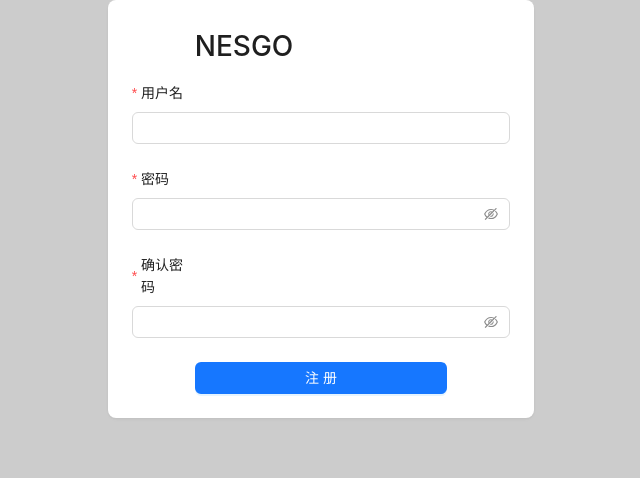
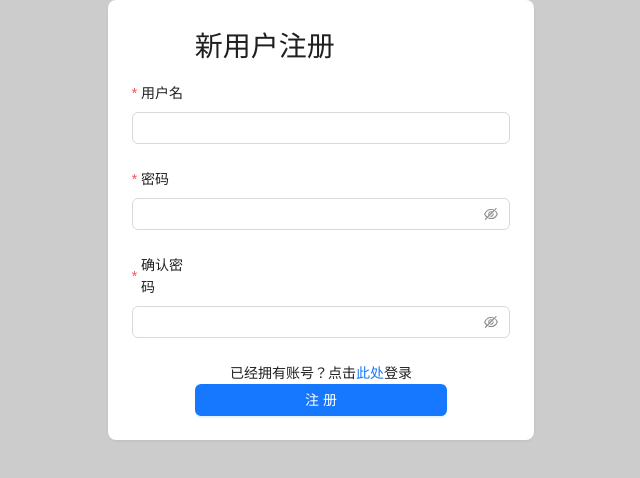
Before and after one commit to StellarisJAY/nesgo, a Vue app in the folder ui/: page /register in a window 1280 px wide. Shown: the top 478 px of the page, without its empty margins (319-959 px from the left). Built offline with nearby package versions, Linux system fonts and the light colour scheme.

Commit message:
chore: login register links

```diff
--- a/ui/src/pages/loginPage.vue
+++ b/ui/src/pages/loginPage.vue
@@ -18,6 +18,11 @@
                         <a-input-password v-model:value="formState.password" />
                     </a-form-item>
                     <a-row>
+                      <a-col :offset="4" :span="16" style="text-align: center">
+                        新用户？点击<RouterLink to="/register">此处</RouterLink>注册
+                      </a-col>
+                    </a-row>
+                    <a-row>
                         <a-col :offset="4" :span="16">
                             <a-button type="primary" id="loginButton" html-type="submit">登录</a-button>
                         </a-col>
@@ -36,6 +41,7 @@ import api from '../api/request';
 import tokenStorage from '../api/token';
 import { message } from 'ant-design-vue';
 import router from '../router';
+import {RouterLink} from "vue-router";
 
 export default {
     components: {
@@ -47,6 +53,7 @@ export default {
         AFormItem: Form.Item,
         AInput: Input,
         AInputPassword: Input.Password,
+        RouterLink,
     },
     data() {
         return {
--- a/ui/src/pages/registerPage.vue
+++ b/ui/src/pages/registerPage.vue
@@ -5,7 +5,7 @@
             <a-card :bordered="false">
                 <a-row>
                     <a-col :offset="4" :span="16">
-                        <h1>NESGO</h1>
+                        <h1>新用户注册</h1>
                     </a-col>
                 </a-row>
                 <a-form layout="vertical" :model="formState" name="basic" :label-col="{ span: 4 }" autocomplete="off"
@@ -21,6 +21,11 @@
                     <a-form-item label="确认密码" name="confirm" :rules="rules.confirmPass">
                         <a-input-password v-model:value="formState.confirmPassword" />
                     </a-form-item>
+                    <a-row>
+                      <a-col :span="16" :offset="4" style="text-align: center">
+                        已经拥有账号？点击<RouterLink to="/login">此处</RouterLink>登录
+                      </a-col>
+                    </a-row>
                     <a-row>
                         <a-col :offset="4" :span="16">
                             <a-button type="primary" style="width: 100%;" html-type="submit">注册</a-button>
@@ -39,6 +44,7 @@ import { Button, Form, Input } from 'ant-design-vue';
 import api from '../api/request';
 import { message } from 'ant-design-vue';
 import router from '../router';
+import {RouterLink} from "vue-router";
 
 export default {
     components: {
@@ -50,6 +56,7 @@ export default {
         AFormItem: Form.Item,
         AInput: Input,
         AInputPassword: Input.Password,
+      RouterLink,
     },
     data() {
         return {
```
